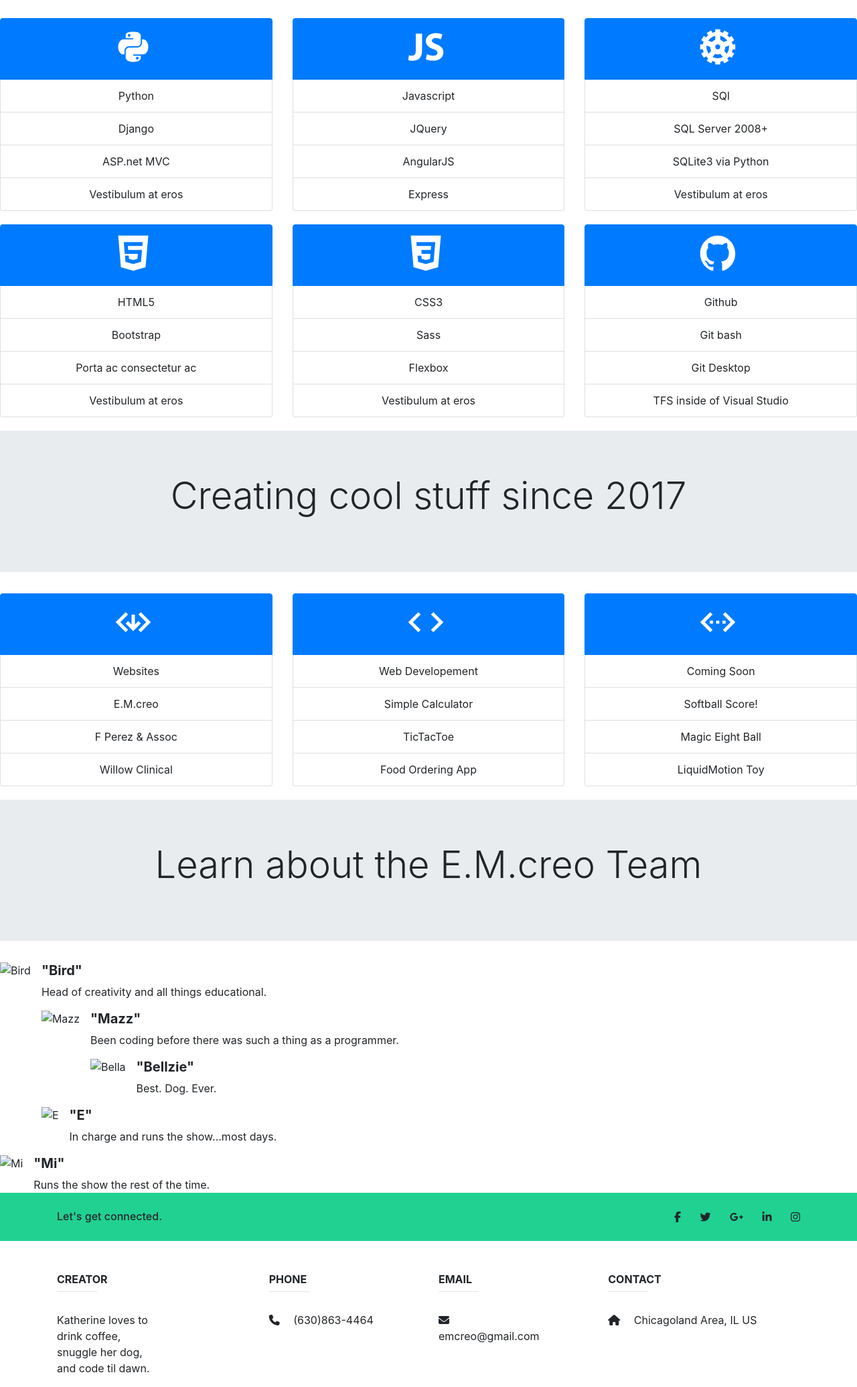
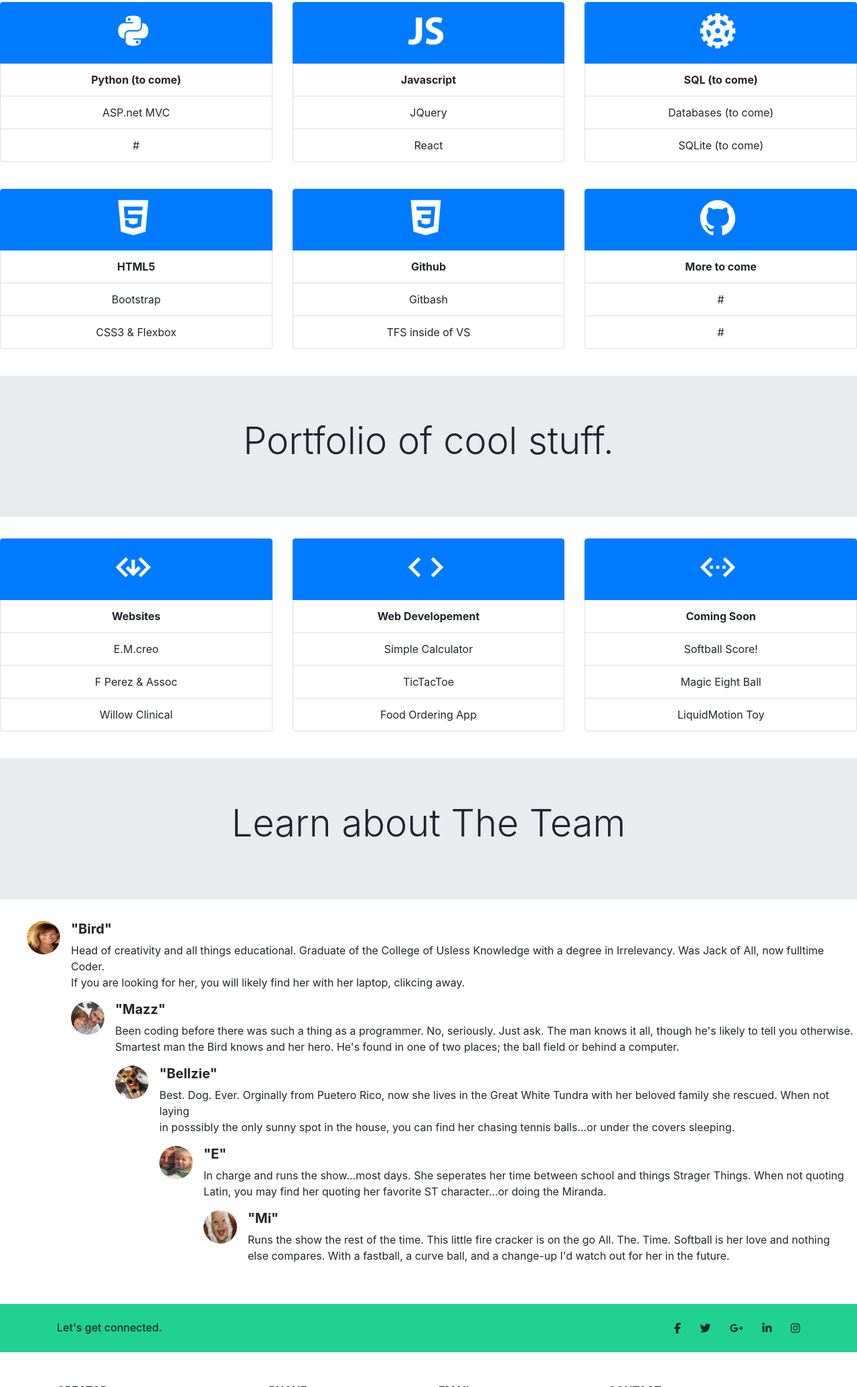
Before and after one commit to emcreo/emcreo, a plain HTML site: page index.html in a window 1280 px wide. Shown: the part 729-2800 px from the top of the page at 67% size. Drawn offline with nearby package versions, Linux system fonts and the light colour scheme.

Commit message:
updated and added
Add images, update html with new content, chance css for better look

```diff
--- a/index.html
+++ b/index.html
@@ -35,6 +35,9 @@
         <a class="nav-link" href="#projects">Projects</a>
       </li>
       <li class="nav-item">
+        <a class="nav-link" href="#team">Team</a>
+      </li>
+      <li class="nav-item">
         <a class="nav-link" href="#footer">Contact</a>
       </li>
     </ul>
@@ -49,10 +52,10 @@
 <div id="home" class="jumbotron card card-image" style="background-image: url(https://mdbootstrap.com/img/Photos/Others/gradient1.jpg);">
   <div class="text-white text-center py-5 px-4">
     <div>
-      <h2 class="card-title h1-responsive pt-3 mb-5 font-bold"><strong>Ego Creo</strong></h2>
+      <h2 class="card-title h1-responsive pt-3 mb-5 font-bold"><strong>E.M.creo</strong></h2>
       <p class="mx-5 mb-5">creo <em>(v)latin</em>: to create
       </p
-      <a class="btn btn-outline-white btn-md"><i class="fas fa-clone left"></i> View project</a>
+      <img src="img/EMcreo_final_logo_web.jpg"</a>
     </div>
   </div>
 </div>
@@ -71,28 +74,25 @@
     <div class="col-sm" id="box">
       <ul class="list-group">
         <li class="list-group-item active" id="top"><ion-icon name="logo-python"></ion-icon>&nbsp;&nbsp;</li>
-        <li class="list-group-item">Python</li>
-        <li class="list-group-item">Django</li>
+        <li class="list-group-item"><strong>Python (to come)</strong></li>
         <li class="list-group-item">ASP.net MVC</li>
-        <li class="list-group-item">Vestibulum at eros</li>
+        <li class="list-group-item">#</li>
       </ul>
     </div>
     <div class="col-sm">
       <ul class="list-group">
         <li class="list-group-item active" id="top"><ion-icon name="logo-javascript"></ion-icon>&nbsp;&nbsp;</li>
-        <li class="list-group-item">Javascript</li>
+        <li class="list-group-item"><strong>Javascript</strong></li>
         <li class="list-group-item">JQuery</li>
-        <li class="list-group-item">AngularJS</li>
-        <li class="list-group-item">Express</li>
+        <li class="list-group-item">React</li>
       </ul>
     </div>
     <div class="col-sm">
       <ul class="list-group">
         <li class="list-group-item active" id="top"><ion-icon name="cog"></ion-icon>&nbsp;&nbsp;</li>
-        <li class="list-group-item">SQl</li>
-        <li class="list-group-item">SQL Server 2008+</li>
-        <li class="list-group-item">SQLite3 via Python</li>
-        <li class="list-group-item">Vestibulum at eros</li>
+        <li class="list-group-item"><strong>SQL (to come)</strong></li>
+        <li class="list-group-item">Databases (to come)</li>
+        <li class="list-group-item">SQLite (to come)</li>
       </ul>
     </div>
   </div>
@@ -103,28 +103,25 @@
     <div class="col-sm" id="box">
       <ul class="list-group">
         <li class="list-group-item active" id="top"><ion-icon name="logo-html5"></ion-icon>&nbsp;&nbsp;</li>
-        <li class="list-group-item">HTML5</li>
+        <li class="list-group-item"><strong>HTML5</strong></li>
         <li class="list-group-item">Bootstrap</li>
-        <li class="list-group-item">Porta ac consectetur ac</li>
-        <li class="list-group-item">Vestibulum at eros</li>
+        <li class="list-group-item">CSS3 & Flexbox</li>
       </ul>
     </div>
     <div class="col-sm">
       <ul class="list-group">
         <li class="list-group-item active" id="top"><ion-icon name="logo-css3"></ion-icon>&nbsp;&nbsp;</li>
-        <li class="list-group-item">CSS3</li>
-        <li class="list-group-item">Sass</li>
-        <li class="list-group-item">Flexbox</li>
-        <li class="list-group-item">Vestibulum at eros</li>
+        <li class="list-group-item"><strong>Github</strong></li>
+        <li class="list-group-item">Gitbash</li>
+        <li class="list-group-item">TFS inside of VS</li>
       </ul>
     </div>
     <div class="col-sm">
       <ul class="list-group">
         <li class="list-group-item active" id="top"><ion-icon name="logo-github"></ion-icon>&nbsp;&nbsp;</li>
-        <li class="list-group-item">Github</li>
-        <li class="list-group-item">Git bash</li>
-        <li class="list-group-item">Git Desktop</li>
-        <li class="list-group-item">TFS inside of Visual Studio</li>
+        <li class="list-group-item"><strong>More to come</strong></li>
+        <li class="list-group-item">#</li>
+        <li class="list-group-item">#</li>
       </ul>
     </div>
   </div>
@@ -134,7 +131,7 @@
 <!--START PROJECTS-->
 <div class="jumbotron jumbotron-fluid" id="projects">
   <div class="jumbo-container" id="experience">
-    <h1 class="display-4">Creating cool stuff since 2017</h1>
+    <h1 class="display-4">Portfolio of cool stuff.</h1>
     <p class="lead"></p>
   </div>
 </div>
@@ -145,7 +142,7 @@
     <div class="col-sm" id="box">
       <ul class="list-group">
         <li class="list-group-item active" id="top"><ion-icon name="code-download"></ion-icon>&nbsp;&nbsp;</li>
-        <li class="list-group-item">Websites</li>
+        <li class="list-group-item"><strong>Websites</strong></li>
         <li class="list-group-item">E.M.creo</li>
         <li class="list-group-item">F Perez & Assoc</li>
         <li class="list-group-item">Willow Clinical</li>
@@ -154,7 +151,7 @@
     <div class="col-sm">
       <ul class="list-group">
         <li class="list-group-item active" id="top"><ion-icon name="code"></ion-icon>&nbsp;&nbsp;</li>
-        <li class="list-group-item">Web Developement</li>
+        <li class="list-group-item"><strong>Web Developement</strong></li>
         <li class="list-group-item">Simple Calculator</li>
         <li class="list-group-item">TicTacToe</li>
         <li class="list-group-item">Food Ordering App</li>
@@ -163,7 +160,7 @@
     <div class="col-sm">
       <ul class="list-group">
         <li class="list-group-item active" id="top"><ion-icon name="code-working"></ion-icon>&nbsp;&nbsp;</li>
-        <li class="list-group-item">Coming Soon</li>
+        <li class="list-group-item"><strong>Coming Soon</strong></li>
         <li class="list-group-item">Softball Score!</li>
         <li class="list-group-item">Magic Eight Ball</li>
         <li class="list-group-item">LiquidMotion Toy</li>
@@ -174,50 +171,66 @@
 <!--END PROJECTS-->
 
 <!--START ABOUT-->
-<div class="jumbotron jumbotron-fluid" id="projects">
+<div class="jumbotron jumbotron-fluid" id="team">
   <div class="jumbo-container" id="experience">
-    <h1 class="display-4">Learn about the E.M.creo Team</h1>
+    <h1 class="display-4">Learn about The Team</h1>
     <p class="lead"></p>
   </div>
 </div>
 
-<div class="media d-block d-md-flex mt-4">
-    <img class="d-flex mb-3 mx-auto avatar" src="img/bird.png" alt="Bird">
+
+<div class="media d-block d-md-flex mt-4" id="image">
+    <img class="d-flex mb-3 mx-auto avatar photo-container" src="Bird.png" alt="Bird">
     <div class="media-body text-center text-md-left ml-md-3 ml-0">
         <h5 class="mt-0 font-weight-bold">"Bird"</h5>
-        Head of creativity and all things educational.
+        Head of creativity and all things educational. Graduate of the College of Usless
+        Knowledge with a degree in Irrelevancy.  Was Jack of All, now fulltime Coder.<br>
+        If you are looking for her, you will likely find her with her laptop, clikcing away.
 
         <div class="media d-block d-md-flex mt-3">
-            <img class="d-flex mb-3 mx-auto avatar" src="img/mazz.jpg" alt="Mazz">
+            <img class="d-flex mb-3 mx-auto avatar photo-container" src="Mazz.jpg" alt="Mazz">
             <div class="media-body text-center text-md-left ml-md-3 ml-0">
                 <h5 class="mt-0 font-weight-bold">"Mazz"</h5>
-                Been coding before there was such a thing as a programmer.
+                Been coding before there was such a thing as a programmer. No, seriously.  Just ask.
+                The man knows it all, though he's likely to tell you otherwise.<br>  Smartest man the
+                Bird knows and her hero.  He's found in one of two places; the ball field or behind
+                a computer.
 
                 <div class="media d-block d-md-flex mt-3">
-                    <img class="d-flex mb-3 mx-auto avatar" src="img/bella.jpg" alt="Bella">
+                    <img class="d-flex mb-3 mx-auto avatar photo-container" src="Bella.jpg" alt="Bella">
                     <div class="media-body text-center text-md-left ml-md-3 ml-0">
                         <h5 class="mt-0 font-weight-bold">"Bellzie"</h5>
-                        Best. Dog. Ever.
+                        Best. Dog. Ever.  Orginally from Puetero Rico, now she lives in the Great White Tundra
+                        with her beloved family she rescued.  When not laying<br>in posssibly the only sunny
+                        spot in the house, you can find her chasing tennis balls...or under the covers sleeping.
+                        <div class="media d-block d-md-flex mt-3">
+                            <img class="d-flex mb-3 mx-auto avatar photo-container" src="E.jpg" alt="E">
+                            <div class="media-body text-center text-md-left ml-md-3 ml-0">
+                                <h5 class="mt-0 font-weight-bold">"E"</h5>
+                                    In charge and runs the show...most days.  She seperates her time between
+                                    school and things Strager Things.  When not quoting <br>Latin, you may
+                                    find her quoting her favorite ST character...or doing the Miranda.
+
+                                <div class="media d-block d-md-flex mt-3">
+                                    <img class="d-flex mb-3 mx-auto avatar photo-container" src="Mi-2.jpg" alt="Mi">
+                                    <div class="media-body text-center text-md-left ml-md-3 ml-0">
+                                        <h5 class="mt-0 font-weight-bold">"Mi"</h5>
+                                        Runs the show the rest of the time.  This little fire cracker is on the
+                                        go All. The. Time.  Softball is her love and nothing <br>else compares.  With a
+                                        fastball, a curve ball, and a change-up I'd watch out for her in the future.
+                                    </div>
+                                </div>
+                            </div>
+                        </div>
                     </div>
                 </div>
             </div>
         </div>
-        <div class="media d-block d-md-flex mt-3">
-            <img class="d-flex mb-3 mx-auto avatar" src="img/e.jpg" alt="E">
-            <div class="media-body text-center text-md-left ml-md-3 ml-0">
-                <h5 class="mt-0 font-weight-bold">"E"</h5>
-                    In charge and runs the show...most days.
-            </div>
-        </div>
+      </div>
+
     </div>
-</div>
-<div class="media d-block d-md-flex mt-3">
-    <img class="d-flex mb-3 mx-auto avatar" src="img/mi-2.jpg" alt="Mi">
-    <div class="media-body text-center text-md-left ml-md-3 ml-0">
-        <h5 class="mt-0 font-weight-bold">"Mi"</h5>
-        Runs the show the rest of the time.
-    </div>
-</div>
+
+
 <!--END ABOUT-->
 
 <!--START FOOTER-->
--- a/style.css
+++ b/style.css
@@ -2,6 +2,7 @@
 
 //START BODY
 body {
+  background-color: #fff;
   font-family: 'Montserrat', sans-serif;
   font-size: 20px;
   border: 20px;
@@ -21,7 +22,9 @@ body {
 //END NAV
 
 //START JUMBOTRON-1
-
+div {
+  padding-bottom: 40px;
+}
 //END JUMBOTRON-1
 
 //START BORDER
@@ -50,7 +53,7 @@ body {
 .container1 {
   font-family: 'Montserrat', sans-serif;
   font-size: 20px;
-  border: 20px;
+  border: 2px solid #000
   padding: 20px;
 }
 
@@ -59,7 +62,7 @@ ion-icon {
 }
 
 #box {
-  padding-bottom: 20px;
+  padding-bottom: 40px;
 
 }
 
@@ -67,6 +70,35 @@ ion-icon {
 
 }
 //END EXPERIENCE
+
+//START TEAM
+.photo-container {
+  height: 100px;
+  width: 100px;
+  border-radius: 10px
+  border: 1px solid #000;
+}
+img {
+  height: 50px;
+  width: 50px;
+  -webkit-border-radius: 50px;
+  -moz-border-radius: 50px;
+  border-radius: 50px;
+}
+
+#image {
+  padding-left: 40px;
+  padding-bottom: 60px;
+}
+
+//END TEAM
+
+
+
+//START FOOTER
+
+
+//END FOOTER
 
 
 
```
Also changed, not shown: Bella.jpg (added), Bird.png (added), E.jpg (added), EMcreo_final_logo_web.jpg (added), Mazz.jpg (added), Mi-2.jpg (added), 1 other file.
